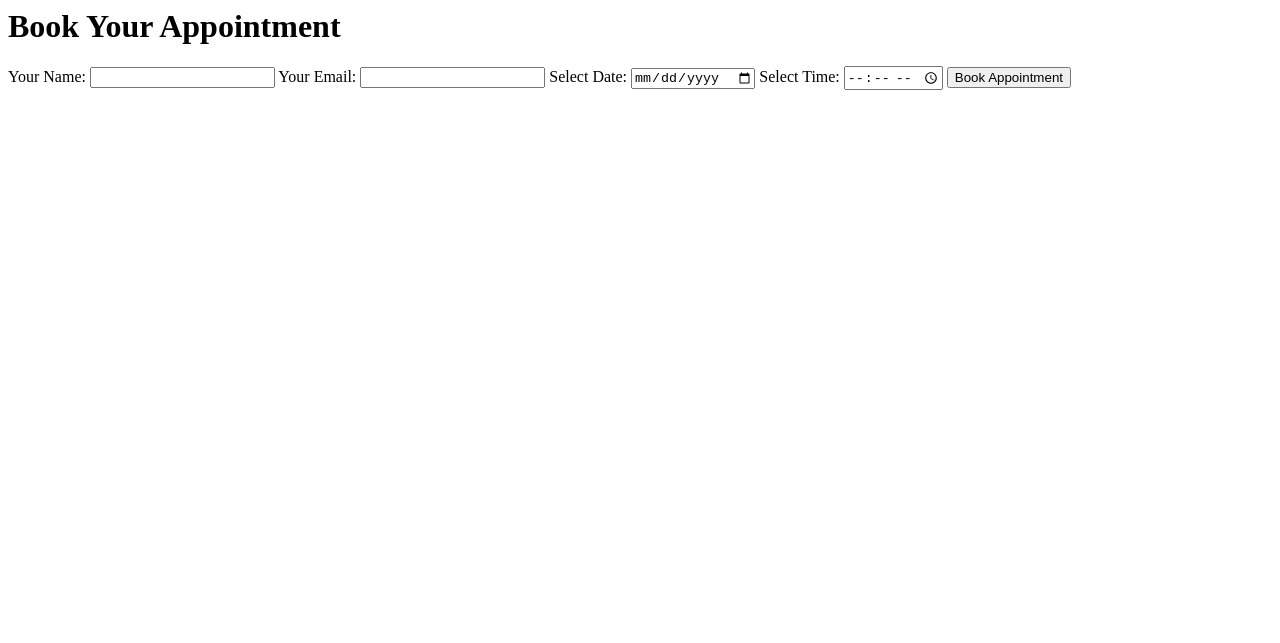
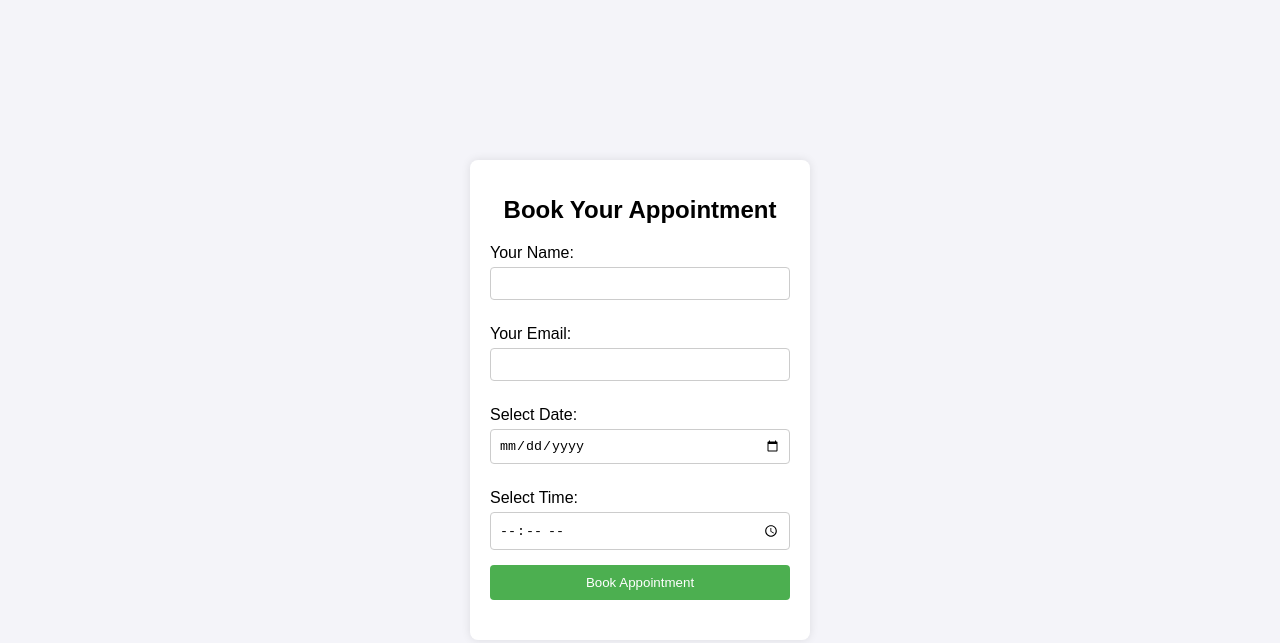
Before and after one commit to KhalidIqbal1225/NHS-appointment, a plain HTML site: page index.html in a window 1280 px wide. Drawn offline with Linux system fonts and the light colour scheme.

Commit message:
Update styles.css

```diff
--- a/styles.css
+++ b/styles.css
@@ -1,32 +1,57 @@
-<!DOCTYPE html>
-<html lang="en">
-<head>
-    <meta charset="UTF-8">
-    <meta name="viewport" content="width=device-width, initial-scale=1.0">
-    <title>Appointment Setter</title>
-    <link rel="stylesheet" href="styles.css">  <!-- Link to your CSS file -->
-</head>
-<body>
-    <div class="appointment-form">
-        <h1>Book Your Appointment</h1>
-        <form id="appointment-form">
-            <label for="name">Your Name:</label>
-            <input type="text" id="name" name="name" required>
+body {
+    font-family: Arial, sans-serif;
+    background-color: #f4f4f9;
+    display: flex;
+    justify-content: center;
+    align-items: center;
+    height: 100vh;
+    margin: 0;
+}
 
-            <label for="email">Your Email:</label>
-            <input type="email" id="email" name="email" required>
+.appointment-form {
+    background-color: white;
+    padding: 20px;
+    border-radius: 8px;
+    box-shadow: 0 0 10px rgba(0, 0, 0, 0.1);
+    width: 300px;
+}
 
-            <label for="appointment-date">Select Date:</label>
-            <input type="date" id="appointment-date" name="date" required>
+h1 {
+    text-align: center;
+    font-size: 24px;
+    margin-bottom: 20px;
+}
 
-            <label for="appointment-time">Select Time:</label>
-            <input type="time" id="appointment-time" name="time" required>
+label {
+    display: block;
+    margin: 10px 0 5px;
+}
 
-            <button type="submit">Book Appointment</button>
-        </form>
-        <div id="confirmation-message"></div>
-    </div>
+input {
+    width: 100%;
+    padding: 8px;
+    margin-bottom: 15px;
+    border: 1px solid #ccc;
+    border-radius: 4px;
+}
 
-    <script src="script.js"></script>
-</body>
-</html>
+button {
+    width: 100%;
+    padding: 10px;
+    background-color: #4CAF50;
+    color: white;
+    border: none;
+    border-radius: 4px;
+    cursor: pointer;
+}
+
+button:hover {
+    background-color: #45a049;
+}
+
+#confirmation-message {
+    text-align: center;
+    margin-top: 20px;
+    font-weight: bold;
+    color: green;
+}
```
